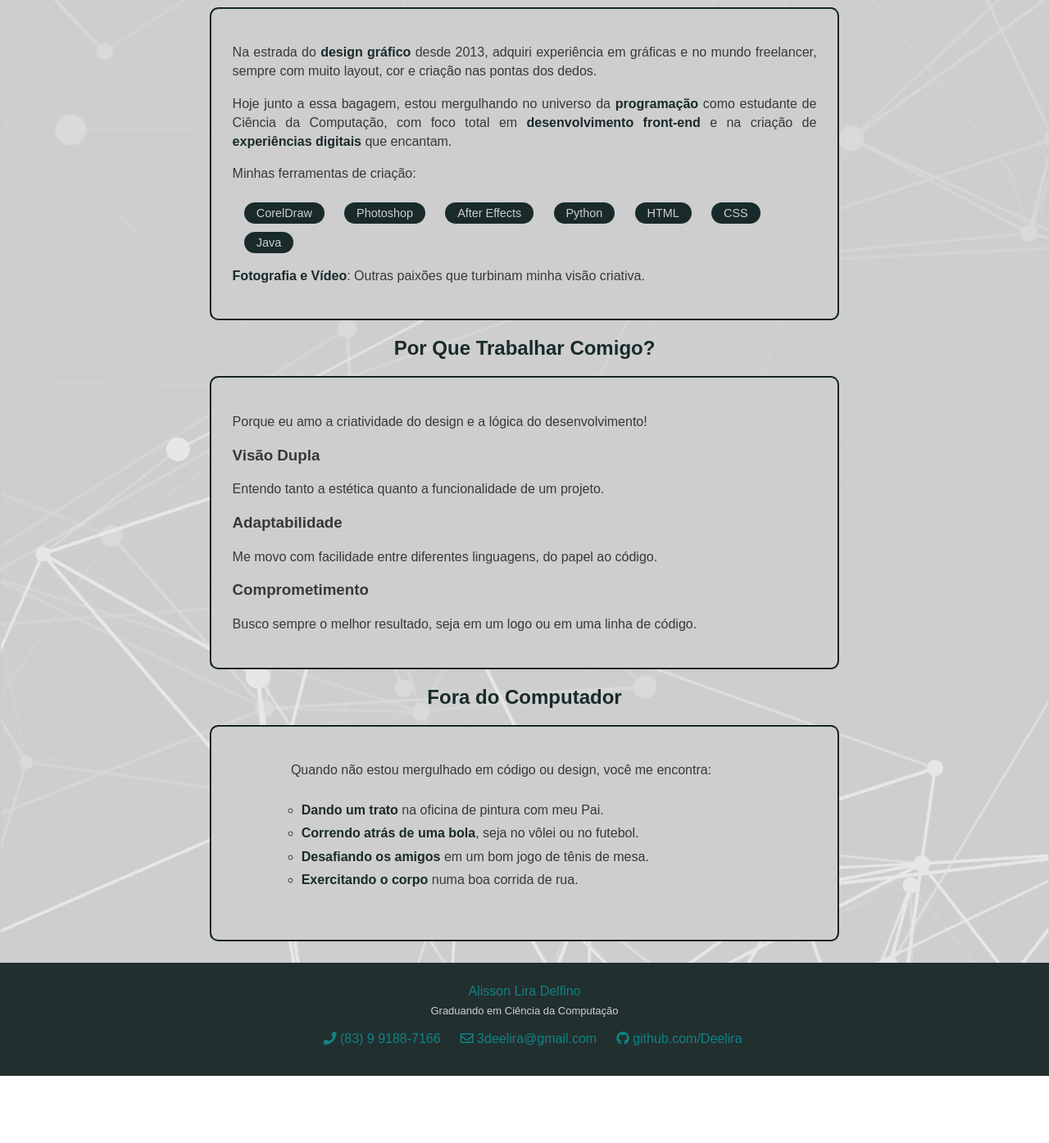
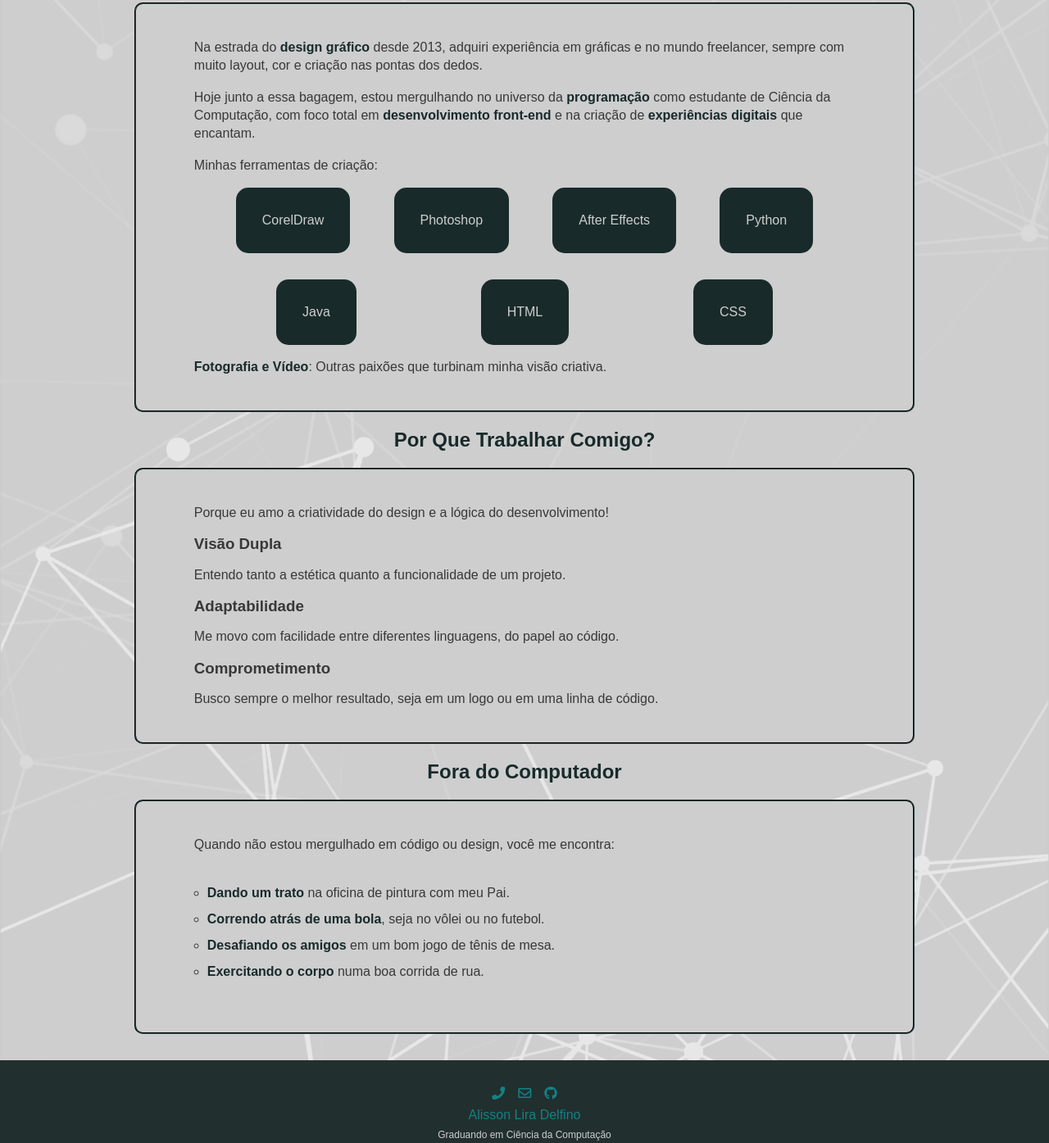
Before and after one commit to Deelira/portifolioProfissional, a plain HTML site: page index.html in a window 1280 px wide. Shown: the part 927-2322 px from the top of the page at 82% size. Before the commit the page ends 2240 px from the top, so only its background shows below. Drawn offline with Linux system fonts and the light colour scheme; a web font is replaced by a local one.

Commit message:
alterando medidas para melhor responsividade

```diff
--- a/css/style.css
+++ b/css/style.css
@@ -16,37 +16,35 @@ img {
 
 header {
     margin: 0;
-    margin-left: -1rem;
+    margin-left: -1rem; /* Utilizei -1 porque a imagem estava com um espaçamento à esquerda da página */
     background-image: url(/imagens/background\ header.png);
     background-repeat: no-repeat;
     background-size: cover;
-    padding: 1vw; /* Utilizei a unidade de medida vw para tornar os elementos do header mais consistentes entre dispositivos. */
+    padding-bottom: 1vw; /* Utilizei a unidade de medida vw para tornar os elementos do header mais consistentes entre dispositivos. */
     color: #cecece;
 }
 
 header p {
-    margin-top: 3px;
+    margin-left: 1rem; /* Utilizado para corrigir o espaçamento, pois ao diminuir para zerar a imagem a esquerda, estava fazendo o mesmo com o texto*/
 }
 
 main p {
-    line-height: 1.8vw;
+    line-height: 1.4rem;
 }
 
 h1 {
-    margin-bottom: 0px;
-    margin-top: 0px;
+    margin: auto;
 }
 
 ul {
     list-style: circle;
-    padding: 1vw;
+    padding: 1rem;
 }
 
 li {
-    padding-bottom: 0.8vw;
     text-align: left;
+    line-height: 2rem;
 }
-
 
 
 hr {
@@ -63,14 +61,15 @@ span {
 }
 
 footer {
-    margin-top: 2vw;
-    padding: 2vw;
+    margin-top: 2rem;
+    padding: 2rem;
     background-color: #222f2f;
 }
 
 footer p {
-    margin: 0.6vw;
-    font-size: small;
+    margin: auto;
+    padding-top: 0.5rem;
+    font-size: 12px;
     color: #cecece;
 }
 
@@ -78,21 +77,36 @@ h2 {
     text-align: center;
 }
 
+.sobre-mim {
+    margin: auto;
+    width: 90%;
+}
 
 .habilidade {
     background: #192a2a;
-    padding: 5px 15px;
     border-radius: 15px;
-    font-size: 0.9rem;
     color: #cecece;
-    margin-left: 2%; /* Utilizei a unidade de medida porcentagem para melhor adaptação e flexibilidade com relação à seu elemento pai*/
+    margin: auto;
+    padding: 0%;
 }
 
 .ferrametas {
     display: flex;
     flex-wrap: wrap;
-    gap: 10px;
-    margin-top: 24px;
+    gap: 2rem;
+    margin: auto;
+    width: 90%; /* Utilizei a unidade de medida porcentagem para melhor adaptação e flexibilidade com relação à seu elemento pai */
+    text-align: center;
+}
+
+.trabalhe-comigo {
+    margin: auto;
+    width: 90%;
+}
+
+.minha-jornada {
+    margin: auto;
+    width: 90%;
 }
 
 .contato {
@@ -100,14 +114,16 @@ h2 {
     color: #118383;
     justify-content: center;
     align-items: center;
-    gap: 24px;
-    padding: 10px;
-    width: 100%;
+    gap: 1rem;
+    margin: auto;
+    width: 90%;
+    padding-bottom: 0.5rem;
 }
 
 .hobbies {
     margin: auto;
-    width: 80%;
+    width: 90%;
+    line-height: 1.5rem;
 }
 
 a {
@@ -115,3 +131,11 @@ a {
     text-decoration: none;
     font-family: inherit;
 }
+
+@media {
+    .habilidade {
+        padding: 2rem;
+        text-align: center;
+        justify-items: center;
+    }
+}
--- a/index.html
+++ b/index.html
@@ -14,14 +14,15 @@
 
     <style>
     fieldset {
-        margin-left: 20%;
-        margin-right: 20%;
+        margin: auto;
+        width: 70%;
         border-radius: 10px;
         background-color: #cecece;
         border-color: #2f4f4f;
         color: #383838;
-        text-align: justify;
+        text-align: left;
         padding: 2vw;
+        line-height: 1rem;
         }
     </style>
 </head>
@@ -69,12 +70,14 @@
                     <span class="habilidade">Photoshop</span>
                     <span class="habilidade">After Effects</span>
                     <span class="habilidade">Python</span>
+                    <span class="habilidade">Java</span>
                     <span class="habilidade">HTML</span>
                     <span class="habilidade">CSS</span>
-                    <span class="habilidade">Java</span>
-                </section>
+                </div>
                 <p><strong>Fotografia e Vídeo</strong>: Outras paixões que turbinam minha visão criativa.</p>
-            </div>
+            </section>
+
+
         </fieldset>
 
         <h2>Por Que Trabalhar Comigo?</h2>
@@ -105,13 +108,13 @@
     </main>
 
     <footer>
+        <div class="contato">
+            <span><a href="https://wa.me/83991887166"><i class="fas fa-phone"></i></a></span>
+            <span><a href="mailto:3deelira@gmail.com"><i class="far fa-envelope"></i></a></span>
+            <span><a href="https://github.com/Deelira"><i class="fab fa-github"></i></a></span>
+        </div>
         <span>Alisson Lira Delfino</span>
         <p>Graduando em Ciência da Computação</p>
-        <div class="contato">
-            <span><i class="fas fa-phone"></i><a href="https://wa.me/83991887166"> (83) 9 9188-7166</a></span>
-            <span><i class="far fa-envelope"></i><a href="mailto:3deelira@gmail.com"> 3deelira@gmail.com</a></span>
-            <span><i class="fab fa-github"></i><a href="https://github.com/Deelira"> github.com/Deelira</a></span>
-        </div>
     </footer>
 </body>
 
```
